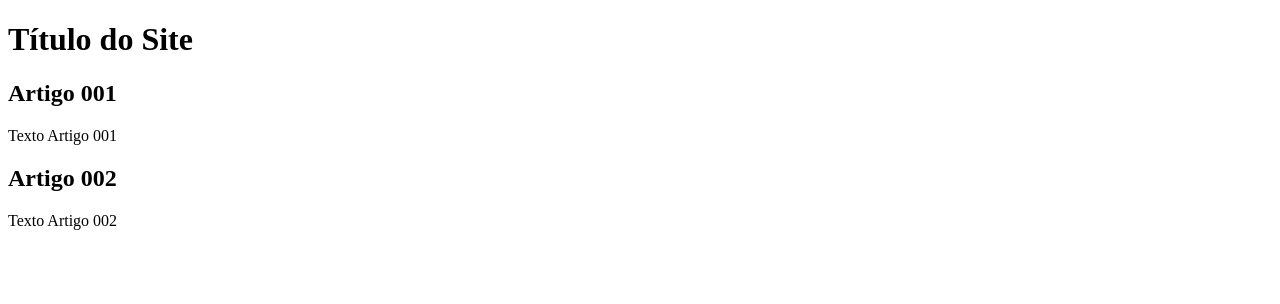
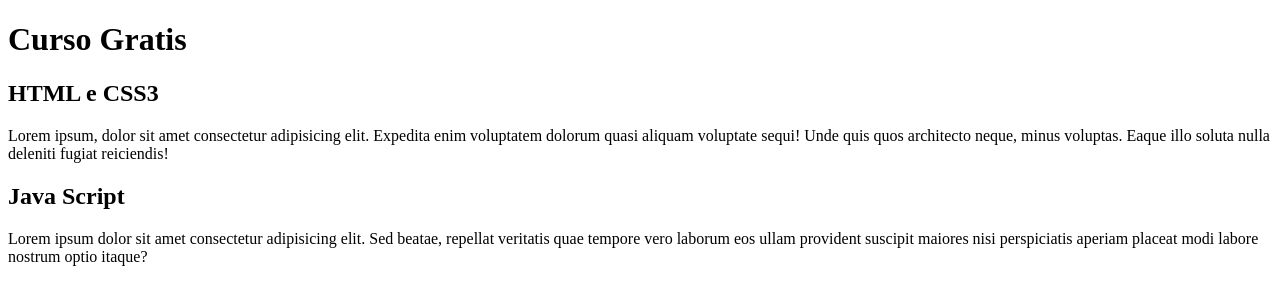
Before and after one commit to lemecamila/Creating-WebSite, a plain HTML site: page index.html in a window 1280 px wide. Drawn offline with Linux system fonts and the light colour scheme.

Commit message:
Updated Index.2

```diff
--- a/index.html
+++ b/index.html
@@ -4,20 +4,26 @@
     <meta charset="UTF-8">
     <meta name="viewport" content="width=device-width, initial-scale=1.0">
     <title>Titulo do Site</title>
-    <link rel="stylesheet" href="estilos/style.css">
+
 </head>
 <body>
     <main>
         <header>
-            <h1>Título do Site</h1>
+            <h1>Curso Gratis</h1>
         </header>
         <article>
-            <h1>Artigo 001</h1>
-            <p>Texto Artigo 001</p>
+            <h1>HTML e CSS3</h1>
+            <p>Lorem ipsum, dolor sit amet consectetur adipisicing elit.
+                Expedita enim voluptatem dolorum quasi aliquam voluptate sequi!
+                Unde quis quos architecto neque, minus voluptas. Eaque illo
+                soluta nulla deleniti fugiat reiciendis!</p>
         </article>
         <article>
-            <h1>Artigo 002</h1>
-            <p>Texto Artigo 002</p>
+            <h1>Java Script</h1>
+            <p>Lorem ipsum dolor sit amet consectetur adipisicing elit.
+                Sed beatae, repellat veritatis quae tempore vero laborum
+                eos ullam provident suscipit maiores nisi perspiciatis
+                aperiam placeat modi labore nostrum optio itaque?</p>
         </article>
     </main>
 </body>
```
